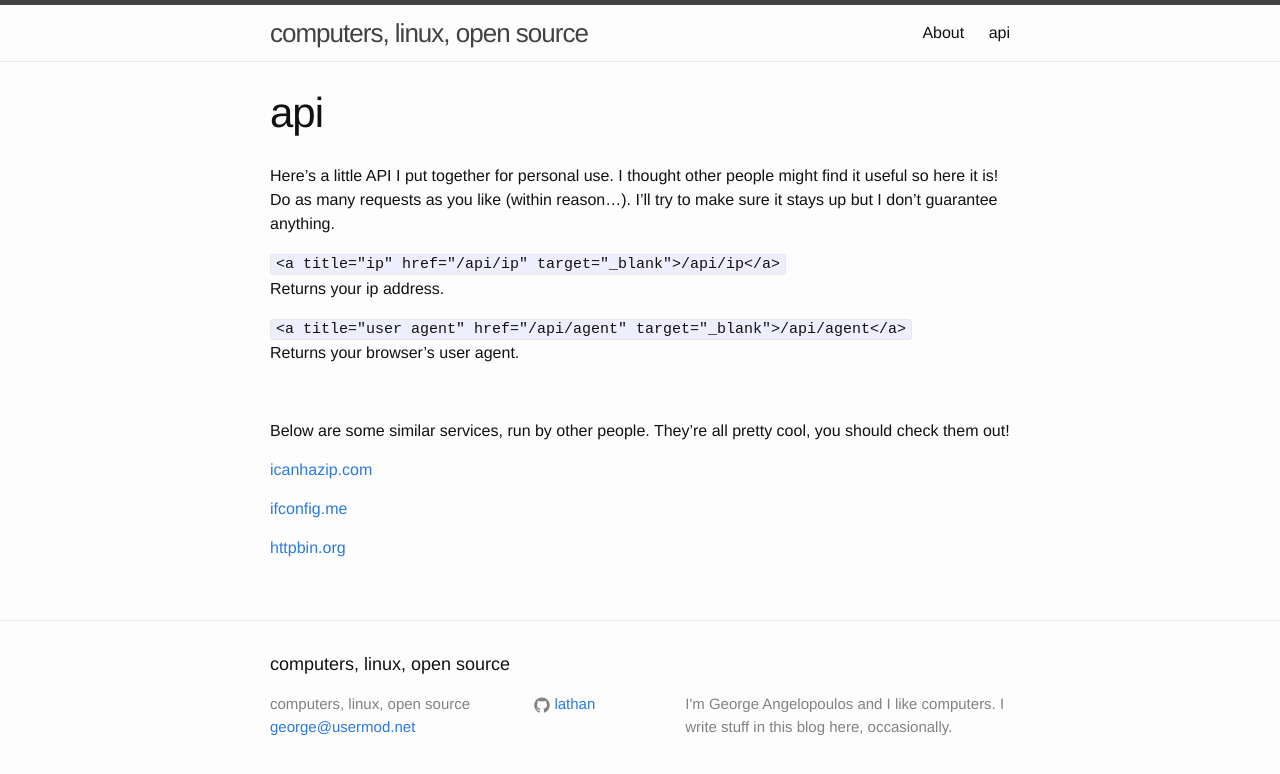
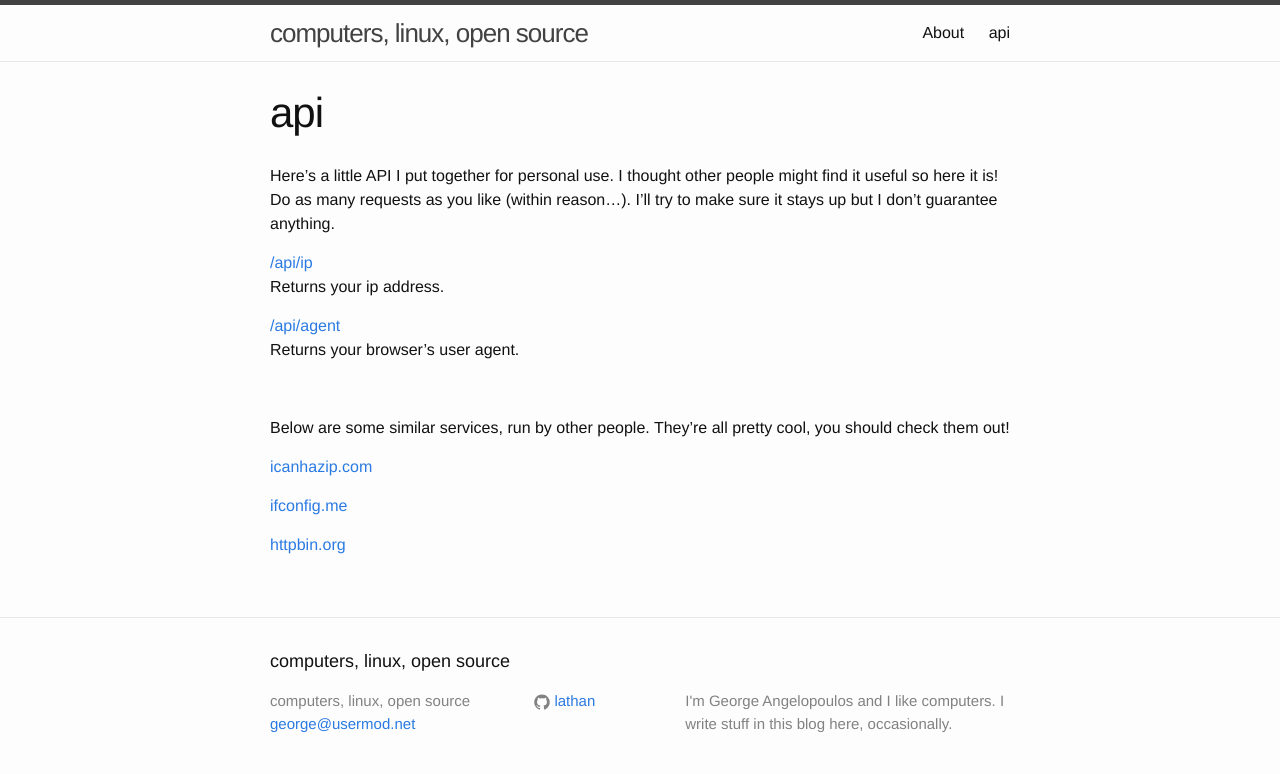
Before and after one commit to gangelop/lathan.github.io, a Jekyll site: the page built from api/index.md, in a window 1280 px wide. Shown: the top 774 px of the page. Built offline with Jekyll 4.4.1, drawn with Linux system fonts in a browser that asks for light colours; part of the change alters nothing that is shown.

```diff
--- a/api/index.md
+++ b/api/index.md
@@ -5,15 +5,15 @@ layout: page
 ---
 Here&#8217;s a little API I put together for personal use. I thought other people might find it useful so here it is! Do as many requests as you like (within reason&#8230;). I&#8217;ll try to make sure it stays up but I don&#8217;t guarantee anything.
 
-`<a title="ip" href="/api/ip" target="_blank">/api/ip</a>`
+<a title="ip" href="/api/ip" target="_blank">/api/ip</a>
 Returns your ip address.
 
-`<a title="user agent" href="/api/agent" target="_blank">/api/agent</a>`
+<a title="user agent" href="/api/agent" target="_blank">/api/agent</a>
 Returns your browser&#8217;s user agent.
 
 &nbsp;
 
-Below are some similar services, run by other people. They&#8217;re all pretty cool, you should check them out!
+Below are some similar services, run by other people. They're all pretty cool, you should check them out!
 
 <a title="icanhazip.com" href="http://icanhazip.com/" target="_blank">icanhazip.com</a>
 
```
